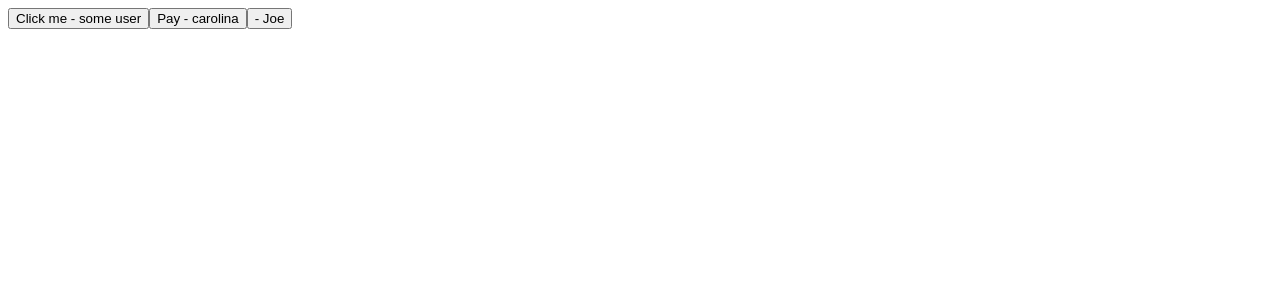
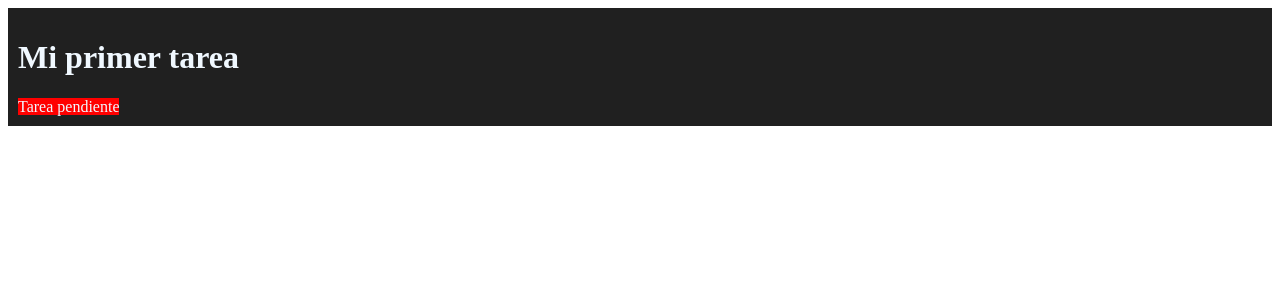
Before and after one commit to mcli28/YOUTUBE_REACT, a React (Create React App) app in the folder fazt-react-course/: page / in a window 1280 px wide. Shown: the top 300 px of the page. Built offline with nearby package versions, Linux system fonts and the light colour scheme.

Commit message:
condicionales en los estilos

```diff
--- a/fazt-react-course/src/Task.js
+++ b/fazt-react-course/src/Task.js
@@ -1,6 +1,11 @@
-export function TaskCard() {
-    return <div>
+import './task.css'
+export function TaskCard({ready}) {
+    //const cardStyles = {background: '#202020', color: '#fff', padding: '20px'}
+    //const titleStyles = {fontWeight: "lighter"}
+    return <div className='card'>
         <h1>Mi primer tarea</h1>
-        <p>Tarea realizada</p>
+        <span style={ready ? {background: 'green'} : {background:'red'}}>
+            {ready ? "Tarea realizada" : "Tarea pendiente"}
+        </span>
     </div>
 }
--- a/fazt-react-course/src/index.js
+++ b/fazt-react-course/src/index.js
@@ -9,28 +9,6 @@ const root = ReactDOM.createRoot(document.getElementById('root'));
 
 root.render(
   <>
-    <Button text="Click me"/>
-    <Button text="Pay" name='carolina'/>
-    <Button text='' name='Joe'/>
-    {/* <Greetting title="hola" name="li"/>
-    <Greetting title="hola" name="xavi"/>
-    <Greetting title="hola"/>
-    <UserCard
-      name="Ryan Ray"
-      amount={3000}
-      married={true}
-      points={[99, 33.3, 22.2]}
-      address={{street: "123 main street", city: "New York"}}
-      greet={function(){alert('hello')}}
-    />
-    <UserCard
-      name="Joe Mcmillan"
-      amount={1000}
-      married={false}
-      points={[100, 20]}
-      address={{street: "av some 123", city: "New York"}}
-      greet={function(){alert('hello')}}
-    />
-    <Product/> */}
+    <TaskCard ready={false}/>
   </>
 );
--- /dev/null
+++ b/fazt-react-course/src/task.css
@@ -0,0 +1,5 @@
+.card {
+    background-color: #202020;
+    color: aliceblue;
+    padding: 10px;
+}
```
